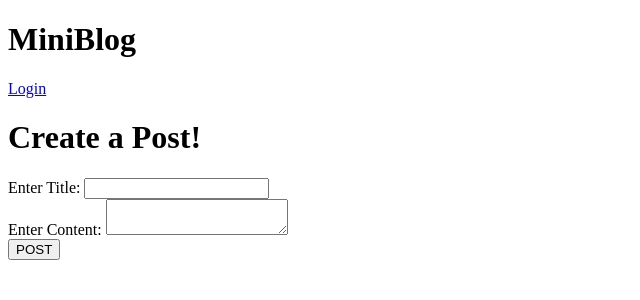
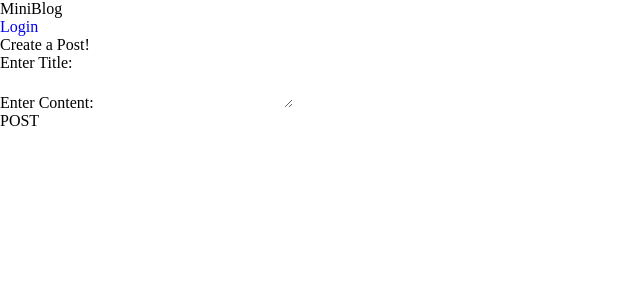
Before and after one commit to ivanwritescode/RethinkITBlog, a PHP site: page /RethinkITBlog/blogposts/createpostform.php in a window 1280 px wide. Shown: the top 300 px of the page, without its empty margins (0-640 px from the left). Run offline with PHP 8.4, Linux system fonts and the light colour scheme.

Commit message:
Added initial stylesheets changes.

```diff
--- a/accounts/login/loginform.php
+++ b/accounts/login/loginform.php
@@ -5,6 +5,8 @@
     <meta http-equiv="X-UA-Compatible" content="IE=edge">
     <meta name="viewport" content="width=device-width, initial-scale=1.0">
     <title>MiniBlog - Login</title>
+	<link rel="stylesheet" href="../../public/styles/reset.css">
+	<link rel="stylesheet" href="../../public/styles/styles.css">
     <script>
         function preventFormSubmit() {
             event.preventDefault(); // Prevent the form from being submitted
--- a/accounts/registration/registrationform.php
+++ b/accounts/registration/registrationform.php
@@ -11,6 +11,8 @@
 	<meta http-equiv="X-UA-Compatible" content="IE=edge">
 	<meta name="viewport" content="width=device-width, initial-scale=1.0">
 	<title>MiniBlog</title>
+	<link rel="stylesheet" href="../../public/styles/reset.css">
+	<link rel="stylesheet" href="../../public/styles/styles.css">
 </head>
 <body>
 	<!-- <?php include '../../header.php'; ?> -->
--- a/blogposts/createpostform.php
+++ b/blogposts/createpostform.php
@@ -5,6 +5,8 @@
     <meta http-equiv="X-UA-Compatible" content="IE=edge">
     <meta name="viewport" content="width=device-width, initial-scale=1.0">
     <title>Create a Post</title>
+	<link rel="stylesheet" href="../public/styles/reset.css">
+	<link rel="stylesheet" href="../public/styles/styles.css">
 </head>
 <body>
     <?php include '../header.php'; ?>
--- a/blogposts/updatepostform.php
+++ b/blogposts/updatepostform.php
@@ -5,6 +5,8 @@
     <meta http-equiv="X-UA-Compatible" content="IE=edge">
     <meta name="viewport" content="width=device-width, initial-scale=1.0">
     <title>Create a Post</title>
+	<link rel="stylesheet" href="../public/styles/reset.css">
+	<link rel="stylesheet" href="../public/styles/styles.css">
 </head>
 <body>
     <?php include '../header.php'; ?>
--- a/home.php
+++ b/home.php
@@ -5,6 +5,8 @@
     <meta http-equiv="X-UA-Compatible" content="IE=edge">
     <meta name="viewport" content="width=device-width, initial-scale=1.0">
     <title>Home</title>
+	<link rel="stylesheet" href="public/styles/reset.css">
+	<link rel="stylesheet" href="public/styles/styles.css">
     <script src="https://cdnjs.cloudflare.com/ajax/libs/moment.js/2.29.4/moment.min.js"></script>
 </head>
 <body>
--- a/index.php
+++ b/index.php
@@ -11,6 +11,8 @@
 	<meta http-equiv="X-UA-Compatible" content="IE=edge">
 	<meta name="viewport" content="width=device-width, initial-scale=1.0">
 	<title>MiniBlog</title>
+	<link rel="stylesheet" href="public/styles/reset.css">
+	<link rel="stylesheet" href="public/styles/styles.css">
 </head>
 <body>
 	<?php include 'header.php'; ?>
--- /dev/null
+++ b/public/styles/reset.css
@@ -0,0 +1,69 @@
+/* Reset CSS */
+html, body, div, span, applet, object, iframe,
+h1, h2, h3, h4, h5, h6, p, blockquote, pre,
+a, abbr, acronym, address, big, cite, code,
+del, dfn, em, img, ins, kbd, q, s, samp,
+small, strike, strong, sub, sup, tt, var,
+b, u, i, center,
+dl, dt, dd, ol, ul, li,
+fieldset, form, label, legend,
+table, caption, tbody, tfoot, thead, tr, th, td {
+  margin: 0;
+  padding: 0;
+  border: 0;
+  font-size: 100%;
+  font-weight: normal;
+  vertical-align: baseline;
+  background: transparent;
+}
+
+/* Remove default list styles */
+ul, ol {
+  list-style: none;
+}
+
+/* Reset anchor text decoration */
+a {
+  text-decoration: none;
+}
+
+/* Remove underline on links */
+a:hover {
+  text-decoration: none;
+}
+
+/* Reset heading styles */
+h1, h2, h3, h4, h5, h6 {
+  font-size: 100%;
+  font-weight: normal;
+}
+
+/* Reset form elements */
+input, select, textarea, button {
+  margin: 0;
+  padding: 0;
+  border: 0;
+  font-size: 100%;
+  font-family: inherit;
+  vertical-align: baseline;
+}
+
+/* Reset button styles */
+button {
+  background: transparent;
+  border: none;
+  cursor: pointer;
+  padding: 0;
+}
+
+/* Reset image styles */
+img {
+  display: block;
+  max-width: 100%;
+  height: auto;
+}
+
+/* Reset box sizing */
+* {
+  box-sizing: border-box;
+}/*# sourceMappingURL=reset.css.map */
--- /dev/null
+++ b/public/styles/reset.scss
@@ -0,0 +1,69 @@
+/* Reset CSS */
+html, body, div, span, applet, object, iframe,
+h1, h2, h3, h4, h5, h6, p, blockquote, pre,
+a, abbr, acronym, address, big, cite, code,
+del, dfn, em, img, ins, kbd, q, s, samp,
+small, strike, strong, sub, sup, tt, var,
+b, u, i, center,
+dl, dt, dd, ol, ul, li,
+fieldset, form, label, legend,
+table, caption, tbody, tfoot, thead, tr, th, td {
+  margin: 0;
+  padding: 0;
+  border: 0;
+  font-size: 100%;
+  font-weight: normal;
+  vertical-align: baseline;
+  background: transparent;
+}
+
+/* Remove default list styles */
+ul, ol {
+  list-style: none;
+}
+
+/* Reset anchor text decoration */
+a {
+  text-decoration: none;
+}
+
+/* Remove underline on links */
+a:hover {
+  text-decoration: none;
+}
+
+/* Reset heading styles */
+h1, h2, h3, h4, h5, h6 {
+  font-size: 100%;
+  font-weight: normal;
+}
+
+/* Reset form elements */
+input, select, textarea, button {
+  margin: 0;
+  padding: 0;
+  border: 0;
+  font-size: 100%;
+  font-family: inherit;
+  vertical-align: baseline;
+}
+
+/* Reset button styles */
+button {
+  background: transparent;
+  border: none;
+  cursor: pointer;
+  padding: 0;
+}
+
+/* Reset image styles */
+img {
+  display: block;
+  max-width: 100%;
+  height: auto;
+}
+
+/* Reset box sizing */
+* {
+  box-sizing: border-box;
+}
--- /dev/null
+++ b/public/styles/styles.css
@@ -0,0 +1 @@
+/*# sourceMappingURL=styles.css.map */
```
Also changed, not shown: public/styles/styles.scss (added), 2 other files.
